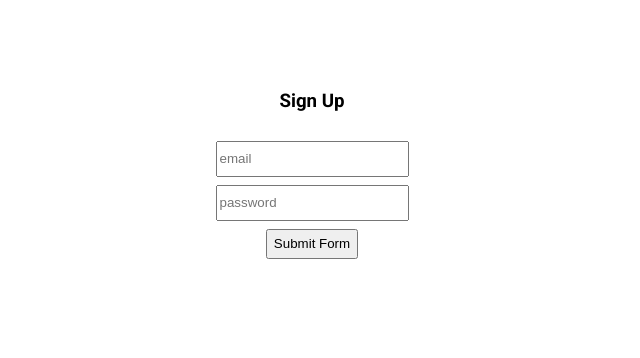
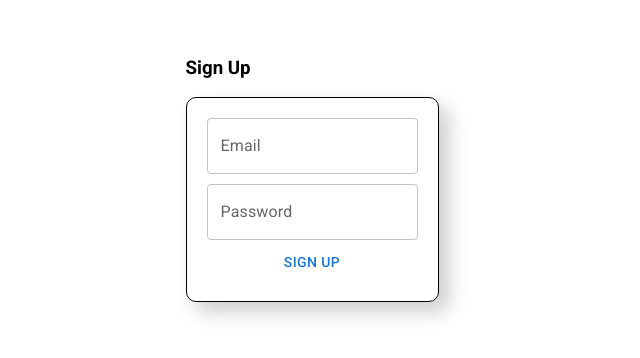
Before and after one commit to JCWoodworker/OnlyBizLinks, a React (Vite) app: page /signup in a window 1280 px wide. Shown: the part 238-596 px from the top of the page, without its empty margins (328-968 px from the left). Built offline with nearby package versions, Linux system fonts and the light colour scheme; no server answers.

Commit message:
signing in is complete.  authData is saved to authStore with no further functionality yet

```diff
--- a/src/auth/SignIn.tsx
+++ b/src/auth/SignIn.tsx
@@ -1,10 +1,23 @@
+import { Box } from "@mui/material"
 import SignInForm from "./SignInForm"
 
 const SignIn = () => {
 	return (
 		<>
 			<h3>Sign In</h3>
-			<SignInForm />
+			<Box
+				sx={{
+					padding: "20px",
+					display: "flex",
+					flexDirection: "column",
+					gap: "10px",
+					border: "1px solid black",
+					borderRadius: "10px",
+					boxShadow: "10px 10px 20px rgba(0, 0, 0, 0.2)",
+				}}
+			>
+				<SignInForm />
+			</Box>
 		</>
 	)
 }
--- a/src/auth/SignInForm.tsx
+++ b/src/auth/SignInForm.tsx
@@ -1,8 +1,44 @@
 import { Box, Button, TextField } from "@mui/material"
+import { useState } from "react"
+import { SignInPayload } from "../stores/AuthStore"
+import { useAuthStore } from "../stores/AuthStore"
 
 const SignInForm = () => {
+	const [signInFormData, setSignInFormData] = useState({
+		email: "",
+		password: "",
+		signUpOrIn: "signin",
+	})
+	const { setAuthData, setIsAuthenticated } = useAuthStore()
+
+	const sendSignInData = async (
+		event: React.FormEvent<HTMLFormElement>,
+		payload: SignInPayload
+	) => {
+		event.preventDefault()
+		console.log(signInFormData)
+		try {
+			const response = await fetch(
+				"http://localhost:3000/api/v1/authentication/sign-in",
+				{
+					method: "post",
+					body: JSON.stringify(payload),
+					headers: new Headers({
+						"Content-Type": "application/json",
+					}),
+				}
+			)
+			const data = await response.json()
+			setAuthData(data.authData)
+			setIsAuthenticated(true)
+
+		} catch (error) {
+			console.error(error)
+		}
+	}
+
 	return (
-		<form>
+		<form onSubmit={(event) => sendSignInData(event, signInFormData)}>
 			<Box
 				sx={{
 					display: "flex",
@@ -10,8 +46,20 @@ const SignInForm = () => {
 					gap: "10px",
 				}}
 			>
-				<TextField label="Email" />
-				<TextField label="Password" />
+				<TextField
+					label="Email"
+					value={signInFormData.email}
+					onChange={(e) =>
+						setSignInFormData({ ...signInFormData, email: e.target.value })
+					}
+				/>
+				<TextField
+					label="Password"
+					value={signInFormData.password}
+					onChange={(e) =>
+						setSignInFormData({ ...signInFormData, password: e.target.value })
+					}
+				/>
 				<Button type="submit">Sign In</Button>
 			</Box>
 		</form>
--- a/src/auth/SignUp.tsx
+++ b/src/auth/SignUp.tsx
@@ -2,16 +2,23 @@ import { Box } from "@mui/material"
 import SignUpForm from "./SignUpForm"
 
 const SignUp = () => {
-
 	return (
-		<Box sx={{
-      display: "flex",
-      flexDirection: "column",
-      placeItems: "center"
-    }}>
+		<>
 			<h3>Sign Up</h3>
-			<SignUpForm />
-		</Box>
+			<Box
+				sx={{
+					padding: "20px",
+					display: "flex",
+					flexDirection: "column",
+					gap: "10px",
+					border: "1px solid black",
+					borderRadius: "10px",
+					boxShadow: "10px 10px 20px rgba(0, 0, 0, 0.2)",
+				}}
+			>
+				<SignUpForm />
+			</Box>
+		</>
 	)
 }
 
--- a/src/auth/SignUpForm.tsx
+++ b/src/auth/SignUpForm.tsx
@@ -1,4 +1,4 @@
-import { Box, CircularProgress } from "@mui/material"
+import { Box, Button, CircularProgress, TextField } from "@mui/material"
 import { useState } from "react"
 import { SignUpPayload } from "../stores/AuthStore"
 import CustomDialog from "../custom-components/CustomDialog"
@@ -69,10 +69,12 @@ const SignUpForm = () => {
 
 	return (
 		<Box
-			sx={{
-				padding: "10px",
-			}}
-		>
+				sx={{
+					display: "flex",
+					flexDirection: "column",
+					gap: "10px",
+				}}
+			>
 			{error && <p>{error}</p>}
 			{loading ? (
 				<CircularProgress />
@@ -84,22 +86,20 @@ const SignUpForm = () => {
 							flexDirection: "column",
 							placeItems: "center",
 							width: "100%",
-							gap: 1,
+							gap: "10px",
 						}}
 					>
-						<input
-							type="text"
+						<input type="text" defaultValue="signUp" hidden />
+						<TextField
+							label="Email"
 							name="email"
-							placeholder="email"
-							style={{ height: "30px", width: "100%" }}
 							onChange={(e) =>
 								setsignUpFormData({ ...signUpFormData, email: e.target.value })
 							}
 						/>
-						<input
-							type="text"
+						<TextField
+							label="Password"
 							name="password"
-							placeholder="password"
 							style={{ height: "30px", width: "100%" }}
 							onChange={(e) =>
 								setsignUpFormData({
@@ -108,10 +108,9 @@ const SignUpForm = () => {
 								})
 							}
 						/>
-						<input type="text" defaultValue="signUp" hidden />
-						<button type="submit" name="signUpOrIn" style={{ height: "30px" }}>
-							Submit Form
-						</button>
+						<Button type="submit" name="signUpOrIn" sx={{ marginTop: "20px" }}>
+							Sign Up
+						</Button>
 					</Box>
 				</form>
 			)}
--- a/src/stores/AuthStore.tsx
+++ b/src/stores/AuthStore.tsx
@@ -32,6 +32,12 @@ export type SignUpPayload = {
   signUpOrIn: string
 }
 
+export type SignInPayload = {
+	email: string
+	password: string
+	signUpOrIn: string
+}
+
 export const useAuthStore = create<AuthState>((set) => ({
 	authData: null,
 	isAuthenticated: false,
```
